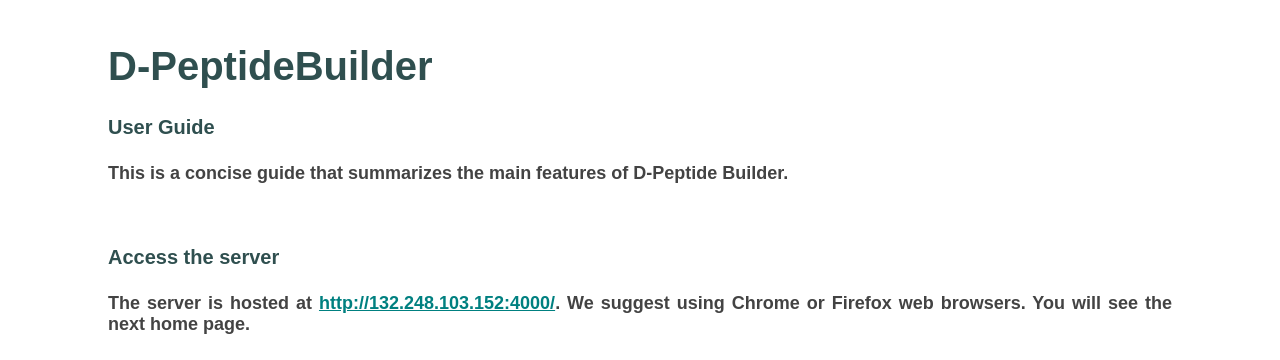
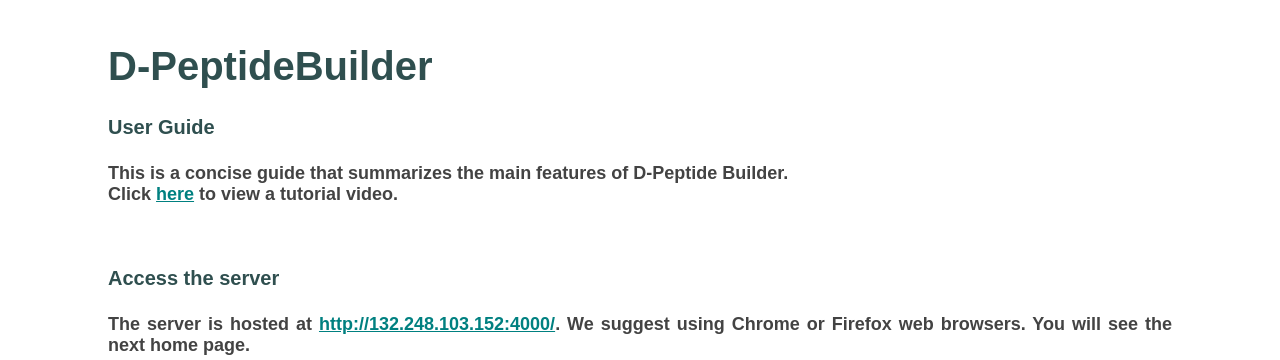
Before and after one commit to BarbaraDiazE/DPeptideBuider, a Django app: page /userguide/ in a window 1280 px wide. Shown: the top 360 px of the page. Run offline with Django 3.2, Linux system fonts and the light colour scheme; parts of the project's set-up code (start-up, migrations or seed data) failed here and were passed over.

Commit message:
include video link on userguide

```diff
--- a/web/src/templates/userguide.html
+++ b/web/src/templates/userguide.html
@@ -20,7 +20,11 @@
     </div>
     <div class="container">
         <h4 margin:0px 200px 0px 200px>This is a concise guide that summarizes the main features of D-Peptide Builder.
+            <br>
+            Click <a href=https://www.youtube.com/watch?v=KB5e0epuY8Y> here</a>
+            to view a tutorial video.
         </h4>
+
         <!--  -->
         <br>
         <h3>Access the server </h3>
```
